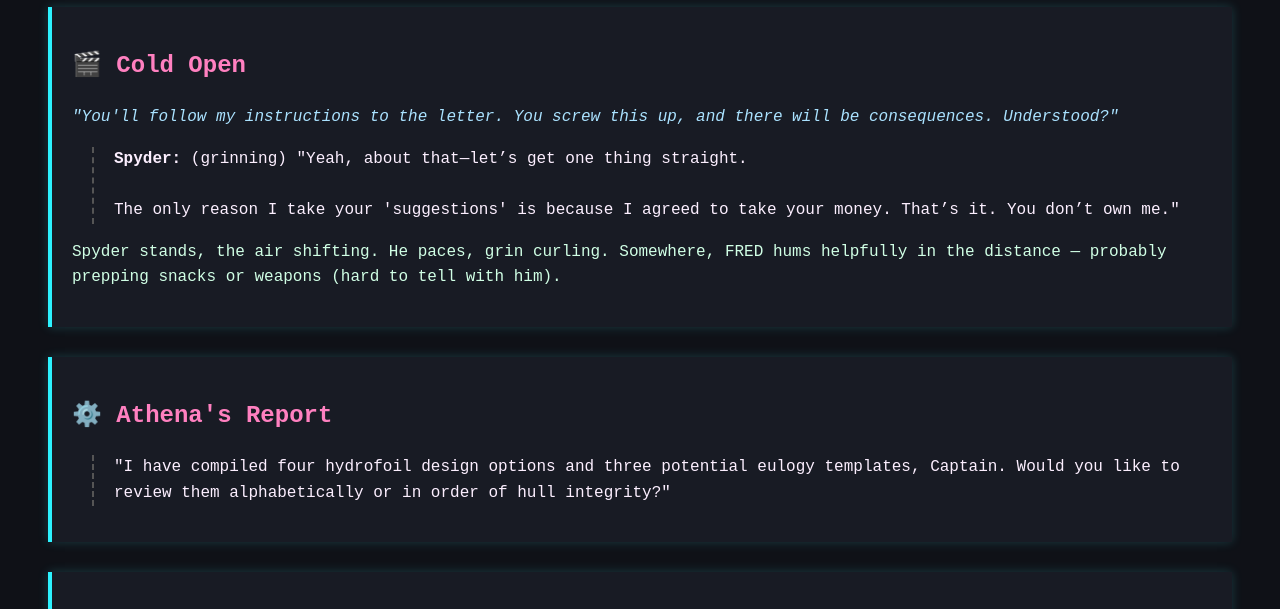
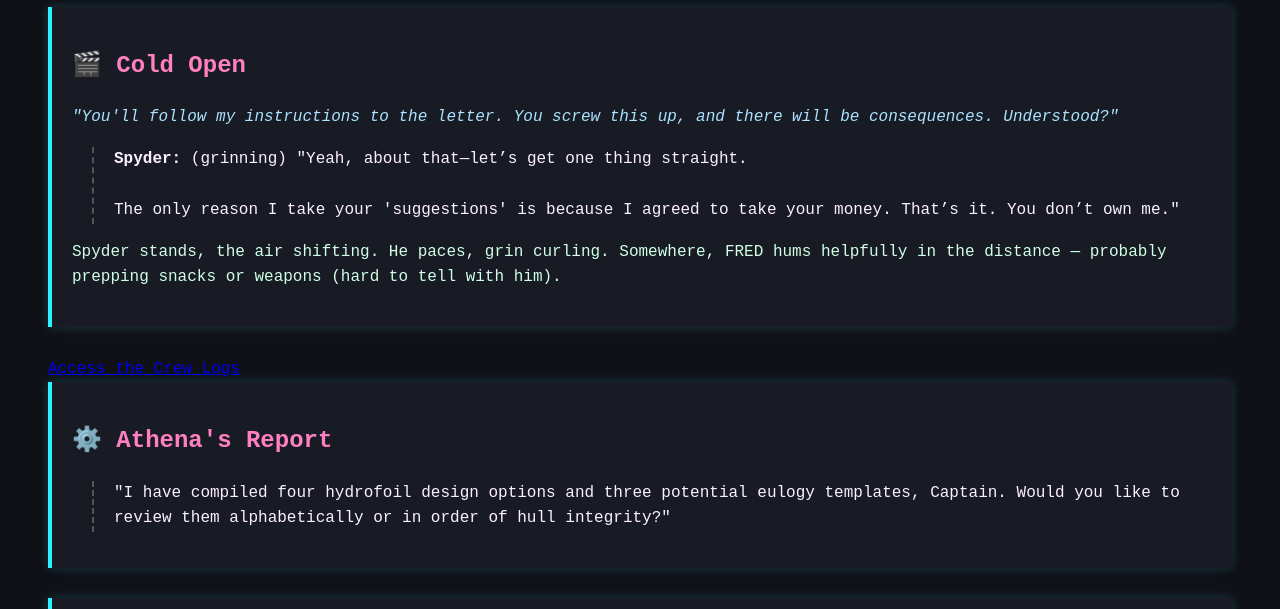
Before and after one commit to Spyder19/shimmerwake-site, a plain HTML site: page index.html in a window 1280 px wide. Shown: the part 135-744 px from the top of the page. Drawn offline with Linux system fonts and the light colour scheme.

Commit message:
Update index.html
crew logs

```diff
--- a/index.html
+++ b/index.html
@@ -17,6 +17,8 @@
     </div>
     <p>Spyder stands, the air shifting. He paces, grin curling. Somewhere, FRED hums helpfully in the distance — probably prepping snacks or weapons (hard to tell with him). </p>
   </div>
+
+<a href="logs.html">Access the Crew Logs</a>
 
   <div class="block">
     <h2>⚙️ Athena's Report</h2>
```
